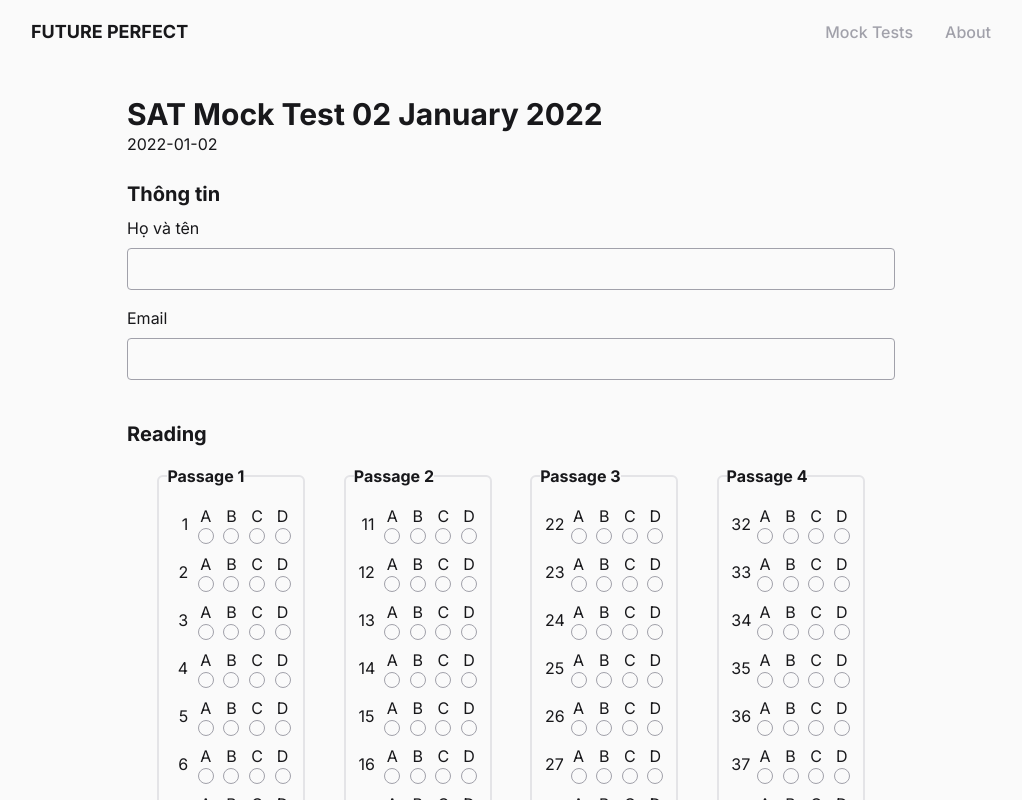
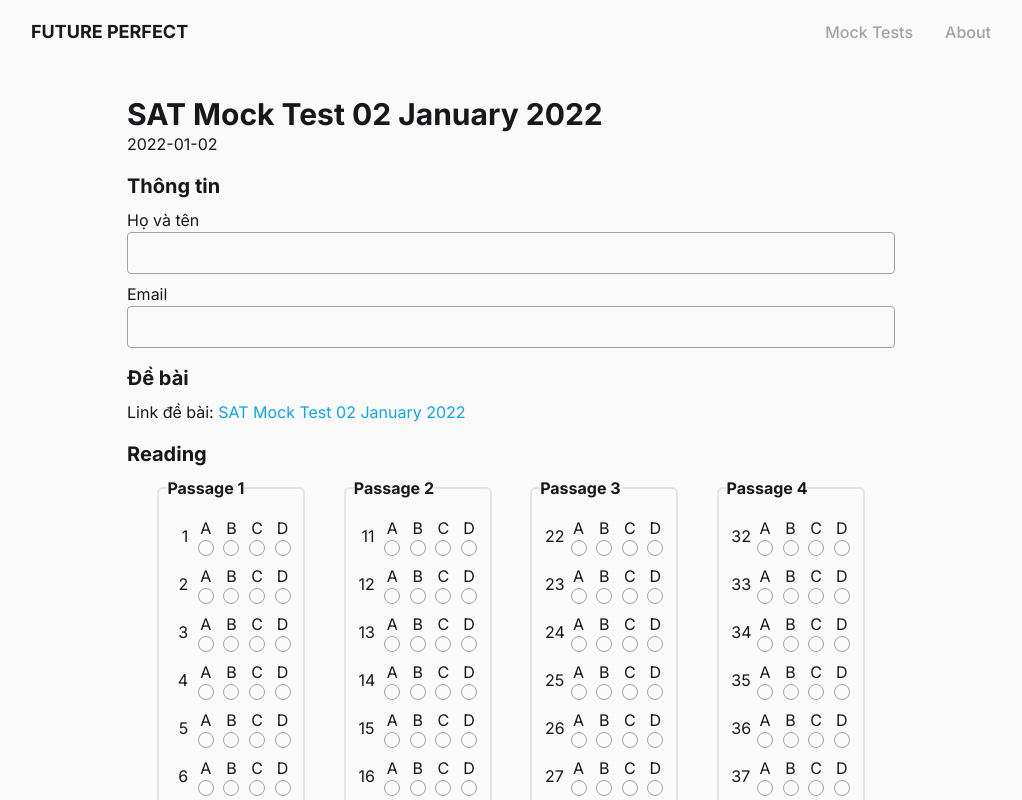
Before and after one commit to fp-tutor/website, a Next.js app: page /mock-tests/sat-2022-01-02 in a window 1280 px wide. Shown: the top 800 px of the page, without its empty margins (129-1151 px from the left). Built offline with nearby package versions, Linux system fonts and the light colour scheme.

Commit message:
Add link to tests. Refactor Post type.

```diff
--- a/components/mock-test.tsx
+++ b/components/mock-test.tsx
@@ -1,6 +1,7 @@
 import { BaseSyntheticEvent } from 'react'
 import range from '../lib/utils'
 import Head from 'next/head'
+import { Post } from '../lib/types/post'
 
 type Section = 'R' | 'W' | 'M(NC)' | 'M(CA)'
 
@@ -18,12 +19,6 @@ interface PassageProps {
 
 interface ReadingSectionProps {
   starts: number[]
-}
-
-export interface MockTestProps {
-  index: number
-  reading: number[]
-  has_writing: boolean
 }
 
 const MultipleChoiceQuestion = ({
@@ -110,7 +105,7 @@ const WritingSection = () => {
   )
 }
 
-export function MockTest({ index, reading, has_writing }: MockTestProps) {
+export function TestPost({ title, date, data }: Post) {
   const questions = range(1, 53, 1)
     .map((q) => `R.${q}`)
     .concat(range(1, 45, 1).map((q) => `W.${q}`))
@@ -124,7 +119,7 @@ export function MockTest({ index, reading, has_writing }: MockTestProps) {
     )
 
     const body = {
-      id: index,
+      id: data.index,
       form: {
         'Họ và tên': event.target.fullname.value,
         Email: event.target.email.value,
@@ -145,15 +140,21 @@ export function MockTest({ index, reading, has_writing }: MockTestProps) {
   }
 
   return (
+    <article className="space-y-4">
+      <Head>
+        <title>{`${title} | Future Perfect`}</title>
+      </Head>
+      <h1 className="text-3xl font-bold mt-8">{title}</h1>
+      <time dateTime={date}>{date}</time>
       <section>
-      <Head>
-        <title>SAT Mock Test</title>
-      </Head>
-      <form onSubmit={submitForm} className="flex flex-col items-stretch">
-        <section>
+        <form
+          onSubmit={submitForm}
+          className="flex flex-col items-stretch space-y-4"
+        >
+          <section className="space-y-2">
             <h2>Thông tin</h2>
-          <div className="mb-4">
-            <label htmlFor="fullname" className="block mb-2">
+            <div>
+              <label htmlFor="fullname" className="block">
                 Họ và tên
               </label>
               <input
@@ -165,8 +166,8 @@ export function MockTest({ index, reading, has_writing }: MockTestProps) {
                 className="bg-zinc-50 border border-zinc-400 rounded block w-full p-2 focus:outline-none focus:border-amber-400 focus:ring focus:ring-amber-400"
               />
             </div>
-          <div className="mb-4">
-            <label htmlFor="email" className="block mb-2">
+            <div>
+              <label htmlFor="email" className="block">
                 Email
               </label>
               <input
@@ -178,8 +179,23 @@ export function MockTest({ index, reading, has_writing }: MockTestProps) {
               />
             </div>
           </section>
-        {reading.length > 0 ? <ReadingSection starts={reading} /> : null}
-        {has_writing ? <WritingSection /> : null}
+          <section className="space-y-2">
+            <h2>Đề bài</h2>
+            <p>
+              Link đề bài:{' '}
+              <a
+                href={data.source}
+                target="_blank"
+                className="text-sky-500 hover:underline hover:decoration-dashed hover:underline-offset-4"
+              >
+                {title}
+              </a>
+            </p>
+          </section>
+          {data.reading.length > 0 ? (
+            <ReadingSection starts={data.reading} />
+          ) : null}
+          {data.has_writing ? <WritingSection /> : null}
           <div className="flex flex-row justify-center">
             <button
               type="submit"
@@ -190,5 +206,6 @@ export function MockTest({ index, reading, has_writing }: MockTestProps) {
           </div>
         </form>
       </section>
+    </article>
   )
 }
--- /dev/null
+++ b/lib/types/post.ts
@@ -0,0 +1,17 @@
+interface TestData {
+  type: 'test'
+  data: {
+    index: number
+    source: string
+    reading: number[]
+    has_writing: boolean
+  }
+}
+
+interface PostCommon {
+  title: string
+  date: string
+  data: string
+}
+
+export type Post = PostCommon & TestData
--- a/mock-tests/sat-2022-01-02.json
+++ b/mock-tests/sat-2022-01-02.json
@@ -1,8 +1,9 @@
 {
   "title": "SAT Mock Test 02 January 2022",
   "date": "2022-01-02",
-  "test_data": {
+  "data": {
     "index": 1,
+    "source": "https://drive.google.com/file/d/1NawX2-KTFdtCjxRimybgBANT6JgsNhel/view",
     "reading": [1, 11, 22, 32, 43],
     "has_writing": false
   }
--- a/mock-tests/sat-2022-01-09.json
+++ b/mock-tests/sat-2022-01-09.json
@@ -1,8 +1,9 @@
 {
   "title": "SAT Mock Test 09 January 2022",
   "date": "2022-01-09",
-  "test_data": {
+  "data": {
     "index": 2,
+    "source": "https://drive.google.com/file/d/1NawX2-KTFdtCjxRimybgBANT6JgsNhel/view",
     "reading": [],
     "has_writing": true
   }
--- a/pages/mock-tests/[id].tsx
+++ b/pages/mock-tests/[id].tsx
@@ -1,28 +1,12 @@
-import Head from 'next/head'
 import Layout from '../../components/layout'
-import { MockTest, MockTestProps } from '../../components/mock-test'
+import { TestPost } from '../../components/mock-test'
+import { Post } from '../../lib/types/post'
 import { getAllPostIds, getPostData } from '../../lib/posts'
 
-interface PostData {
-  title: string
-  date: string
-  test_data: MockTestProps
-}
-
-export default function Post({ postData }: { postData: PostData }) {
-  const title = postData.title
-  const date = postData.date
-  const test_data = postData.test_data
+export default function PostView({ postData }: { postData: Post }) {
   return (
     <Layout>
-      <Head>
-        <title>{`${title} | Future Perfect`}</title>
-      </Head>
-      <article>
-        <h1 className="text-3xl font-bold mt-8">{title}</h1>
-        <time dateTime={date}>{date}</time>
-        <MockTest {...test_data} />
-      </article>
+      <TestPost {...postData} />
     </Layout>
   )
 }
--- a/styles/globals.css
+++ b/styles/globals.css
@@ -6,6 +6,6 @@
 
 @layer base {
   h2 {
-    @apply text-xl font-bold mt-6 mb-2;
+    @apply text-xl font-bold;
   }
 }
```
Also changed, not shown: 1 other file (tests, documents, lock files or other folders). Lines whose indentation alone changed are shown as unchanged.
